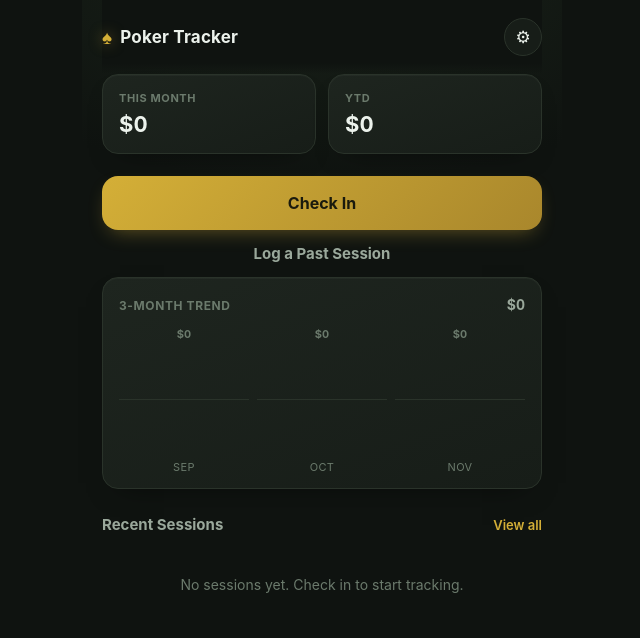
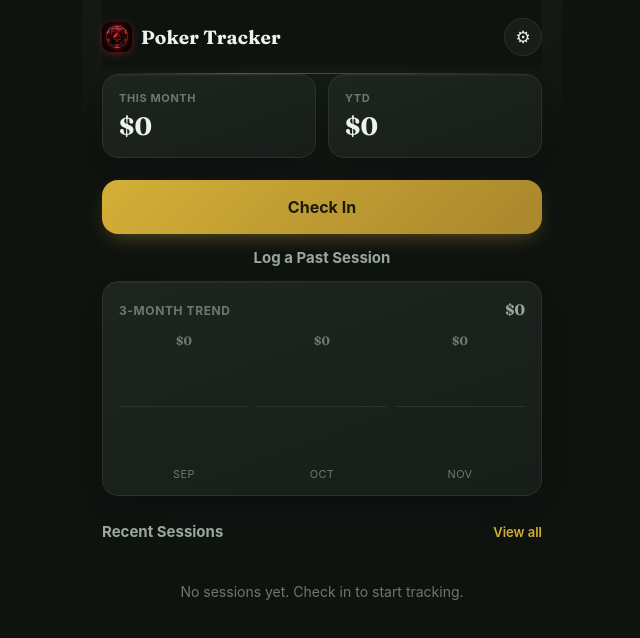
Before and after one commit to shellersperk/poker-tracker, a plain HTML site: page index.html in a window 1280 px wide. Shown: the whole page, without its empty margins (318-958 px from the left). Drawn offline with Linux system fonts and the light colour scheme.

Commit message:
Make the premium redesign actually show in the UI
- Replace the plain unicode-spade header logo with the real app icon
  image, matching the new red/black home-screen icon
- Load Fraunces (serif display font) and apply it to every money/
  numeric figure: stat cards, trend chart, session rows, active
  timer, invested total, report hero and tiles — the old look relied
  entirely on system sans-serif
- Add a thin gold-to-crimson gradient accent line under the header
  and a subtle crimson glow behind the session report hero number,
  tying the UI to the new icon's palette
- Bump service worker cache to v8

```diff
--- a/index.html
+++ b/index.html
@@ -12,6 +12,9 @@
 <link rel="apple-touch-icon" href="icons/icon-180.png" />
 <meta name="apple-mobile-web-app-capable" content="yes" />
 <meta name="apple-mobile-web-app-status-bar-style" content="black-translucent" />
+<link rel="preconnect" href="https://fonts.googleapis.com" />
+<link rel="preconnect" href="https://fonts.gstatic.com" crossorigin />
+<link href="https://fonts.googleapis.com/css2?family=Fraunces:opsz,wght@9..144,600;9..144,700;9..144,800&display=swap" rel="stylesheet" />
 <link rel="stylesheet" href="styles.css" />
 </head>
 <body>
@@ -23,7 +26,7 @@
   <!-- HOME -->
   <section class="screen" id="screen-home" data-screen="home">
     <header class="topbar">
-      <div class="brand"><span class="brand-mark">♠</span> Poker Tracker</div>
+      <div class="brand"><img class="brand-logo" src="icons/icon-192.png" alt="" /> Poker Tracker</div>
       <button class="icon-btn" id="btn-settings" aria-label="Settings">⚙</button>
     </header>
 
--- a/service-worker.js
+++ b/service-worker.js
@@ -1,4 +1,4 @@
-const CACHE = 'poker-tracker-v7';
+const CACHE = 'poker-tracker-v8';
 const ASSETS = [
   './',
   './index.html',
--- a/styles.css
+++ b/styles.css
@@ -12,6 +12,9 @@
   --green-bright: #3fb573;
   --red: #c0453a;
   --red-bright: #e0594c;
+  --crimson: #c6283f;
+  --crimson-dim: #7a1722;
+  --font-display: 'Fraunces', Georgia, 'Times New Roman', serif;
   --radius: 16px;
   --radius-sm: 10px;
   --shadow-card: 0 1px 0 rgba(255,255,255,0.03) inset, 0 12px 28px -18px rgba(0,0,0,0.65);
@@ -57,17 +60,33 @@ html, body {
   background: linear-gradient(to bottom, var(--bg) 85%, transparent);
   z-index: 5;
 }
+.topbar::after {
+  content: '';
+  position: absolute;
+  left: 0;
+  right: 0;
+  bottom: 0;
+  height: 1px;
+  background: linear-gradient(90deg, transparent, var(--gold-dim) 30%, var(--crimson) 70%, transparent);
+  opacity: 0.55;
+}
 
 .brand {
-  font-size: 17px;
-  font-weight: 650;
+  font-family: var(--font-display);
+  font-size: 19px;
+  font-weight: 700;
   letter-spacing: 0.2px;
   display: flex;
   align-items: center;
-  gap: 8px;
+  gap: 9px;
 }
 
-.brand-mark { color: var(--gold); font-size: 19px; text-shadow: 0 0 14px rgba(212,175,55,0.5); }
+.brand-logo {
+  width: 30px;
+  height: 30px;
+  border-radius: 9px;
+  box-shadow: 0 2px 10px -2px rgba(198,38,63,0.6);
+}
 
 .icon-btn {
   width: 38px;
@@ -126,7 +145,8 @@ html, body {
   margin-bottom: 6px;
 }
 .stat-value {
-  font-size: 22px;
+  font-family: var(--font-display);
+  font-size: 25px;
   font-weight: 700;
   font-variant-numeric: tabular-nums;
 }
@@ -191,12 +211,12 @@ html, body {
   letter-spacing: 0.6px;
   color: var(--text-faint);
 }
-.trend-total { font-size: 14px; font-weight: 700; font-variant-numeric: tabular-nums; color: var(--text-dim); }
+.trend-total { font-family: var(--font-display); font-size: 15px; font-weight: 700; font-variant-numeric: tabular-nums; color: var(--text-dim); }
 .trend-total.positive { color: var(--green-bright); }
 .trend-total.negative { color: var(--red-bright); }
 .trend-chart { display: flex; justify-content: space-around; gap: 8px; }
 .trend-col { display: flex; flex-direction: column; align-items: center; flex: 1; min-width: 0; }
-.trend-value { font-size: 11px; font-weight: 700; font-variant-numeric: tabular-nums; margin-bottom: 6px; color: var(--text-faint); white-space: nowrap; }
+.trend-value { font-family: var(--font-display); font-size: 12px; font-weight: 700; font-variant-numeric: tabular-nums; margin-bottom: 6px; color: var(--text-faint); white-space: nowrap; }
 .trend-value.positive { color: var(--green-bright); }
 .trend-value.negative { color: var(--red-bright); }
 .trend-track { width: 100%; display: flex; flex-direction: column; align-items: center; }
@@ -216,7 +236,7 @@ html, body {
 .session-row-main { min-width: 0; }
 .session-row-title { font-weight: 600; font-size: 14px; }
 .session-row-sub { font-size: 12px; color: var(--text-faint); margin-top: 2px; }
-.session-row-profit { font-weight: 700; font-size: 15px; white-space: nowrap; font-variant-numeric: tabular-nums; }
+.session-row-profit { font-family: var(--font-display); font-weight: 700; font-size: 16px; white-space: nowrap; font-variant-numeric: tabular-nums; }
 .session-row-profit.positive { color: var(--green-bright); }
 .session-row-profit.negative { color: var(--red-bright); }
 .sync-badge {
@@ -310,12 +330,13 @@ input:focus, textarea:focus { outline: none; border-color: var(--gold-dim); }
 .active-location { font-size: 18px; font-weight: 700; }
 .active-game { color: var(--text-dim); font-size: 14px; margin-top: 2px; }
 .active-timer {
-  font-size: 34px;
+  font-family: var(--font-display);
+  font-size: 36px;
   font-weight: 700;
   font-variant-numeric: tabular-nums;
   margin-top: 14px;
   color: var(--gold);
-  letter-spacing: 1px;
+  letter-spacing: 0.5px;
 }
 
 .invested-card {
@@ -327,7 +348,7 @@ input:focus, textarea:focus { outline: none; border-color: var(--gold-dim); }
   text-align: center;
   box-shadow: var(--shadow-card);
 }
-.invested-value { font-size: 28px; font-weight: 700; margin-top: 4px; font-variant-numeric: tabular-nums; }
+.invested-value { font-family: var(--font-display); font-size: 30px; font-weight: 700; margin-top: 4px; font-variant-numeric: tabular-nums; }
 .invested-sub { font-size: 12px; color: var(--text-faint); margin-top: 6px; min-height: 16px; }
 
 .addon-list { margin-top: 14px; display: flex; flex-direction: column; gap: 8px; }
@@ -346,13 +367,13 @@ input:focus, textarea:focus { outline: none; border-color: var(--gold-dim); }
   text-align: center;
   padding: 36px 20px 28px;
   border-radius: var(--radius);
-  background: linear-gradient(160deg, var(--surface-raised), var(--surface));
+  background: radial-gradient(circle at 50% 0%, rgba(198,38,63,0.16), transparent 60%), linear-gradient(160deg, var(--surface-raised), var(--surface));
   border: 1px solid var(--border);
   margin-top: 6px;
   box-shadow: var(--shadow-pop);
 }
 .report-hero-label { font-size: 12px; text-transform: uppercase; letter-spacing: 0.6px; color: var(--text-faint); font-weight: 700; }
-.report-hero-value { font-size: 46px; font-weight: 750; margin-top: 10px; font-variant-numeric: tabular-nums; }
+.report-hero-value { font-family: var(--font-display); font-size: 50px; font-weight: 800; margin-top: 10px; font-variant-numeric: tabular-nums; }
 .report-hero-value.positive { color: var(--green-bright); }
 .report-hero-value.negative { color: var(--red-bright); }
 .report-hero-sub { color: var(--text-dim); font-size: 14px; margin-top: 8px; }
@@ -360,7 +381,7 @@ input:focus, textarea:focus { outline: none; border-color: var(--gold-dim); }
 .report-grid { display: grid; grid-template-columns: 1fr 1fr; gap: 12px; margin: 20px 0; }
 .report-tile { background: var(--surface); border: 1px solid var(--border); border-radius: var(--radius-sm); padding: 14px; box-shadow: var(--shadow-card); }
 .report-tile-label { font-size: 11px; color: var(--text-faint); text-transform: uppercase; letter-spacing: 0.5px; font-weight: 700; margin-bottom: 6px; }
-.report-tile-value { font-size: 19px; font-weight: 700; font-variant-numeric: tabular-nums; }
+.report-tile-value { font-family: var(--font-display); font-size: 20px; font-weight: 700; font-variant-numeric: tabular-nums; }
 .report-tile-value.positive { color: var(--green-bright); }
 .report-tile-value.negative { color: var(--red-bright); }
 
```
